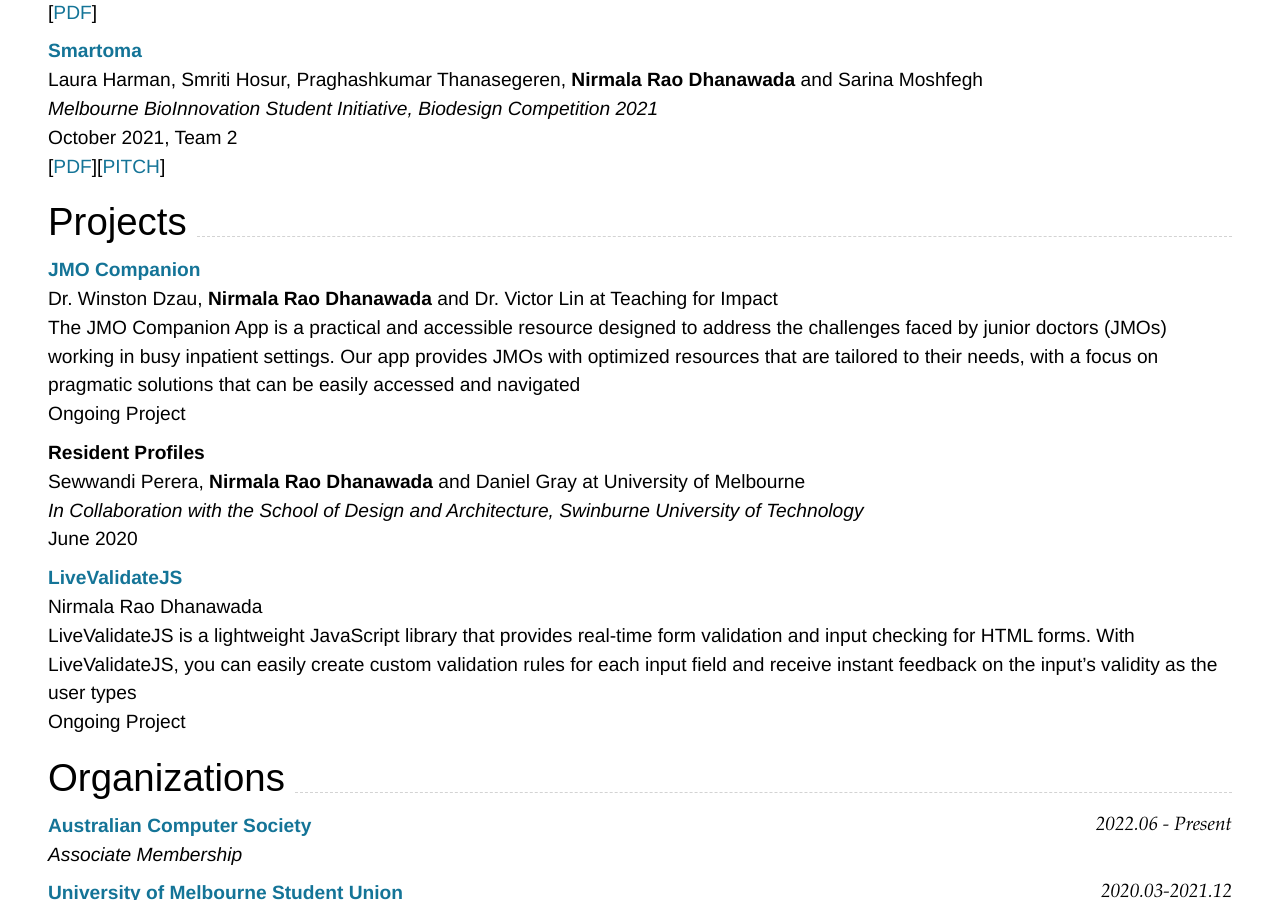
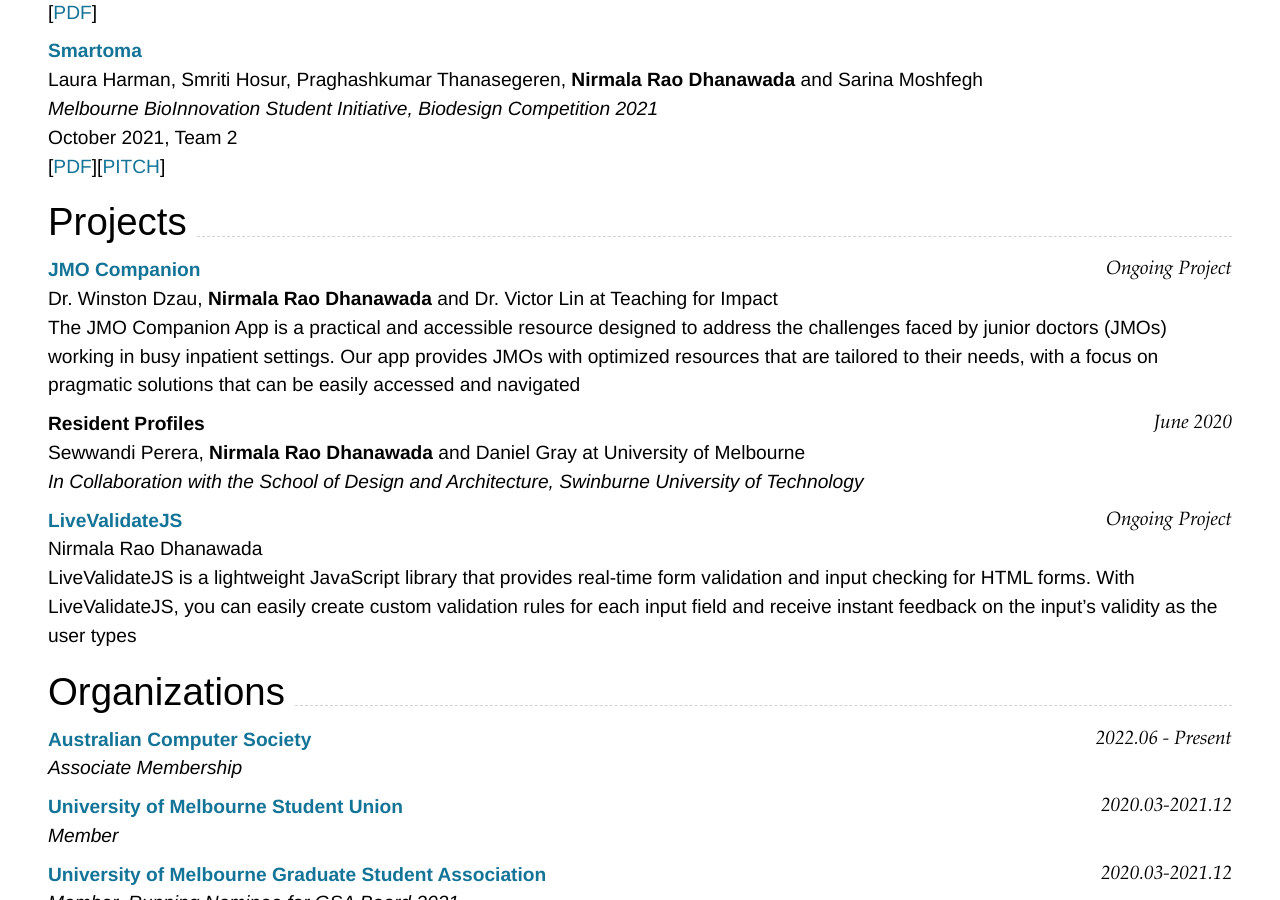
Before and after one commit to thedhanawada/me, a Jekyll site: the page built from index.md, in a window 1280 px wide and 900 px high, scrolled down 3146 px. Built offline with Jekyll 4.4.1, drawn with Linux system fonts in a browser that asks for light colours; nearby versions of some CDN libraries.

```diff
--- a/index.md
+++ b/index.md
@@ -165,20 +165,17 @@ _Melbourne BioInnovation Student Initiative, Biodesign Competition 2021_
 
 ## Projects
 
-### [**JMO Companion**](https://teachingforimpact.org/jmo-companion/){:target="_blank"}
+### [**JMO Companion**](https://teachingforimpact.org/jmo-companion/){:target="_blank"}`Ongoing Project`
 Dr. Winston	Dzau, **Nirmala Rao Dhanawada** and Dr. Victor Lin  at Teaching for Impact<br>
 The JMO Companion App is a practical and accessible resource designed to address the challenges faced by junior doctors (JMOs) working in busy inpatient settings. Our app provides JMOs with optimized resources that are tailored to their needs, with a focus on pragmatic solutions that can be easily accessed and navigated
-<br>Ongoing Project<br>
 
-### **Resident Profiles**
+### **Resident Profiles**`June 2020`
 Sewwandi Perera, **Nirmala Rao Dhanawada** and Daniel Gray at University of Melbourne<br>
 _In Collaboration with the School of Design and Architecture, Swinburne University of Technology_
-<br>June 2020<br>
 
-### [**LiveValidateJS**](https://github.com/Formu8JS/LiveValidateJS){:target="_blank"}
+### [**LiveValidateJS**](https://github.com/Formu8JS/LiveValidateJS){:target="_blank"}`Ongoing Project`
 Nirmala Rao Dhanawada<br>
 LiveValidateJS is a lightweight JavaScript library that provides real-time form validation and input checking for HTML forms. With LiveValidateJS, you can easily create custom validation rules for each input field and receive instant feedback on the input's validity as the user types
-<br>Ongoing Project<br>
 
 ## Organizations
 
```
